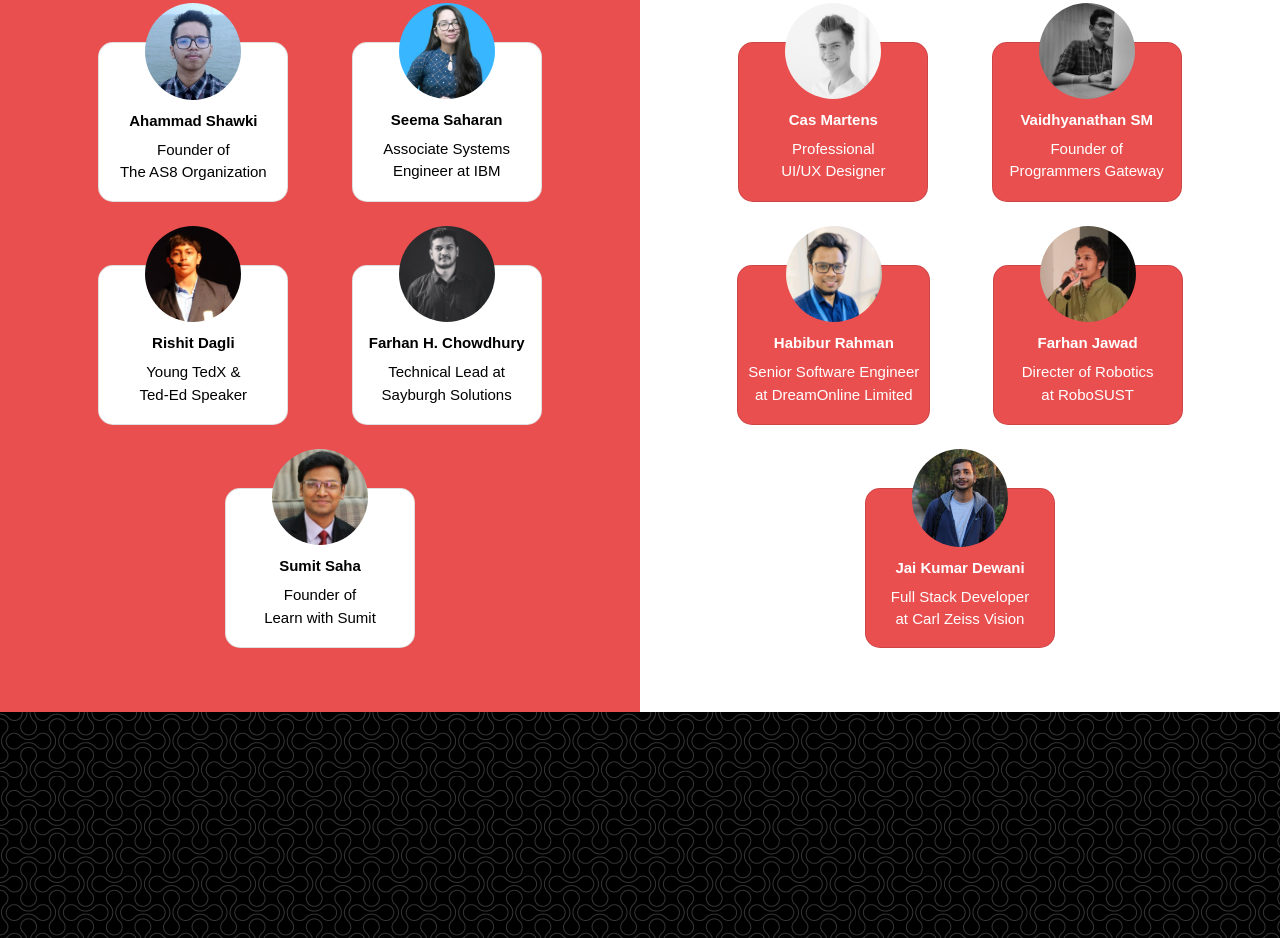
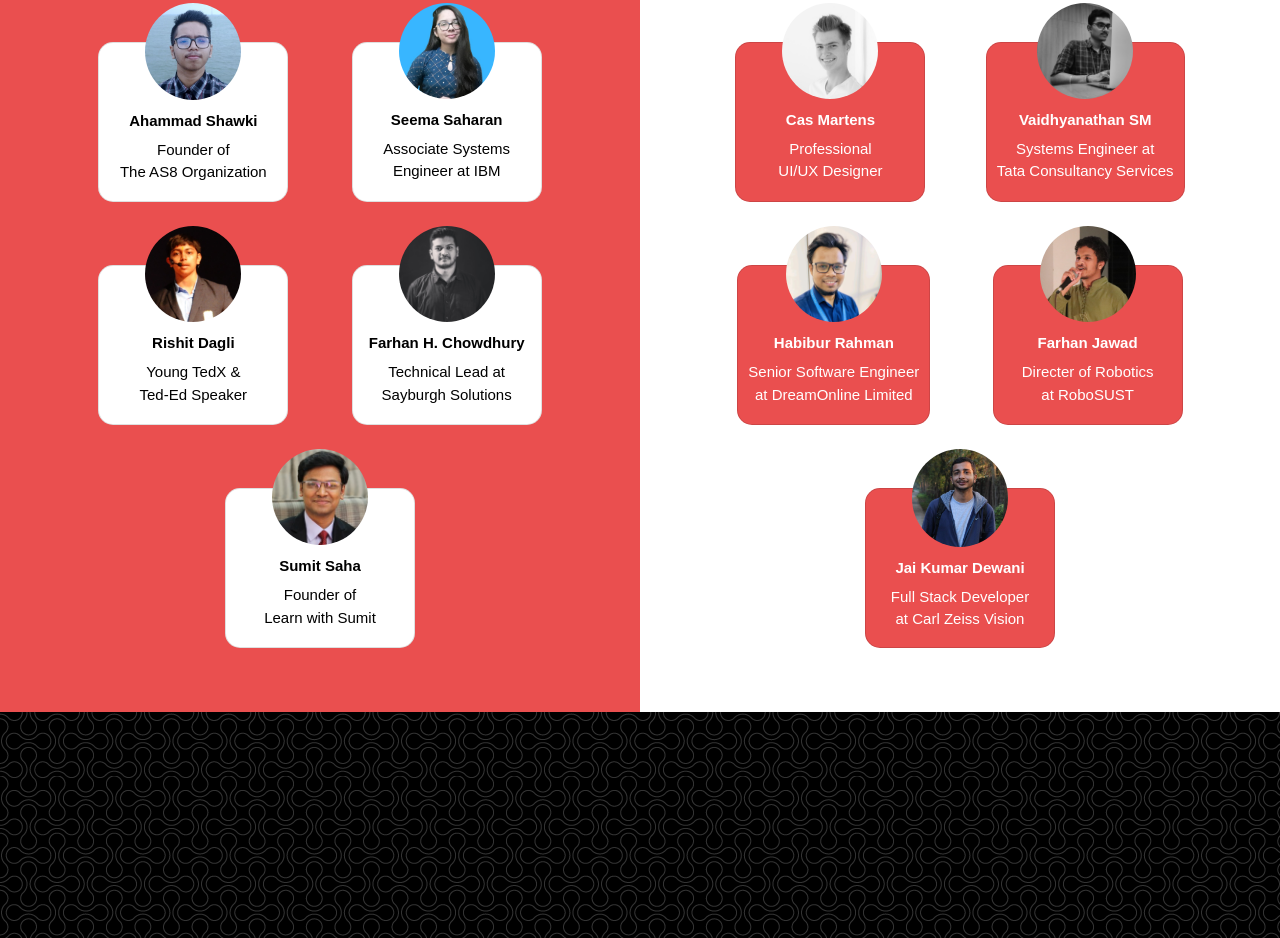
Before and after one commit to The-AS8-organization/CodeInception, a plain HTML site: page index.html in a window 1280 px wide. Shown: the part 824-1762 px from the top of the page. Drawn offline with nearby package versions, Linux system fonts and the light colour scheme.

Commit message:
Some minor changes

```diff
--- a/index.html
+++ b/index.html
@@ -159,7 +159,7 @@
                     <a href="https://www.linkedin.com/in/vaidhyanathansm/" target="_blank">
                         <h5 class="card-title">Vaidhyanathan SM</h5>
                     </a>
-                    <p class="card-text">Founder of <br> Programmers Gateway</p>
+                    <p class="card-text">Systems Engineer at<br>Tata Consultancy Services</p>
                 </div>
             </div>
 
```
